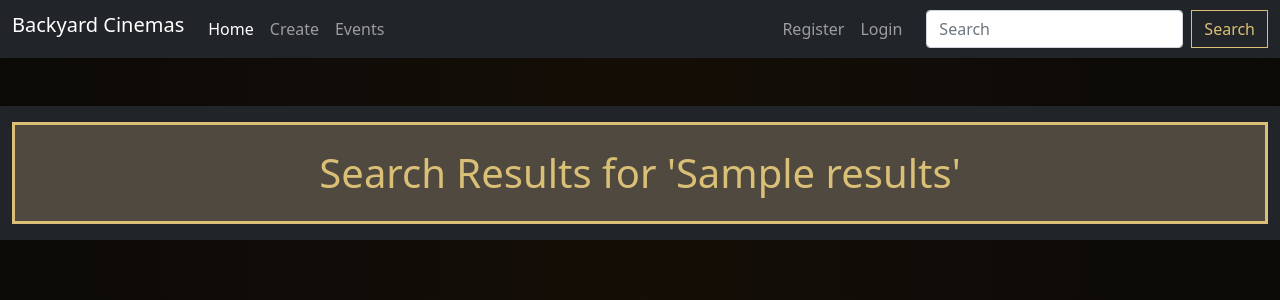
After one commit to aidanlockwood20/IAB207-Assessment-3, a Flask app: template backyardCinemas/templates/search.html in a window 1280 px wide. The commit adds this page. Shown: the top 300 px of the page. Run offline with Flask 2, Linux system fonts and the light colour scheme; the template is opened without the code that fills it: most values are stand-ins (such as "Sample title", 1, 10 or a date in 2020); some libraries are stand-ins or nearby versions.

Commit message:
Added Search View + purchase_history.html

```diff
--- a/backyardCinemas/templates/base.html
+++ b/backyardCinemas/templates/base.html
@@ -60,8 +60,8 @@
                     </ul>
                     {% endif %}
 
-                    <form class="d-flex">
-                        <input class="form-control me-2" type="search" placeholder="Search" aria-label="Search">
+                    <form class="d-flex" action="{{ url_for('main.search')}}">
+                        <input class="form-control me-2" name="search" type="search" placeholder="Search" aria-label="Search">
                         <button class="btn bg-light4" type="submit">Search</button>
                     </form>
 
--- /dev/null
+++ b/backyardCinemas/templates/events/purchase_history.html
@@ -0,0 +1,3 @@
+{% extends 'base.html' %}
+
+{% block title %}Purchase History{% endblock %}
--- /dev/null
+++ b/backyardCinemas/templates/search.html
@@ -0,0 +1,18 @@
+{% extends 'base.html' %}
+
+{% block title %}Search Results for '{{ results }}'{% endblock %}
+
+{% block content %}
+<div class="container-xxl bg-dark my-5 py-3">
+    <div class="bg-light5 card border-3 p-2">
+        <div class="card bg-light5 border-0">
+            <h1 class="text-center my-3">Search Results for '{{ results }}'</h1>
+        </div>
+    </div>
+</div>
+
+{% for result in search_results %}
+
+{% endfor %}
+
+{% endblock %}
```
Also changed, not shown: backyardCinemas/landing_page_views.py (+11 -2 lines), backyardCinemas/backyardCinemas.db.
